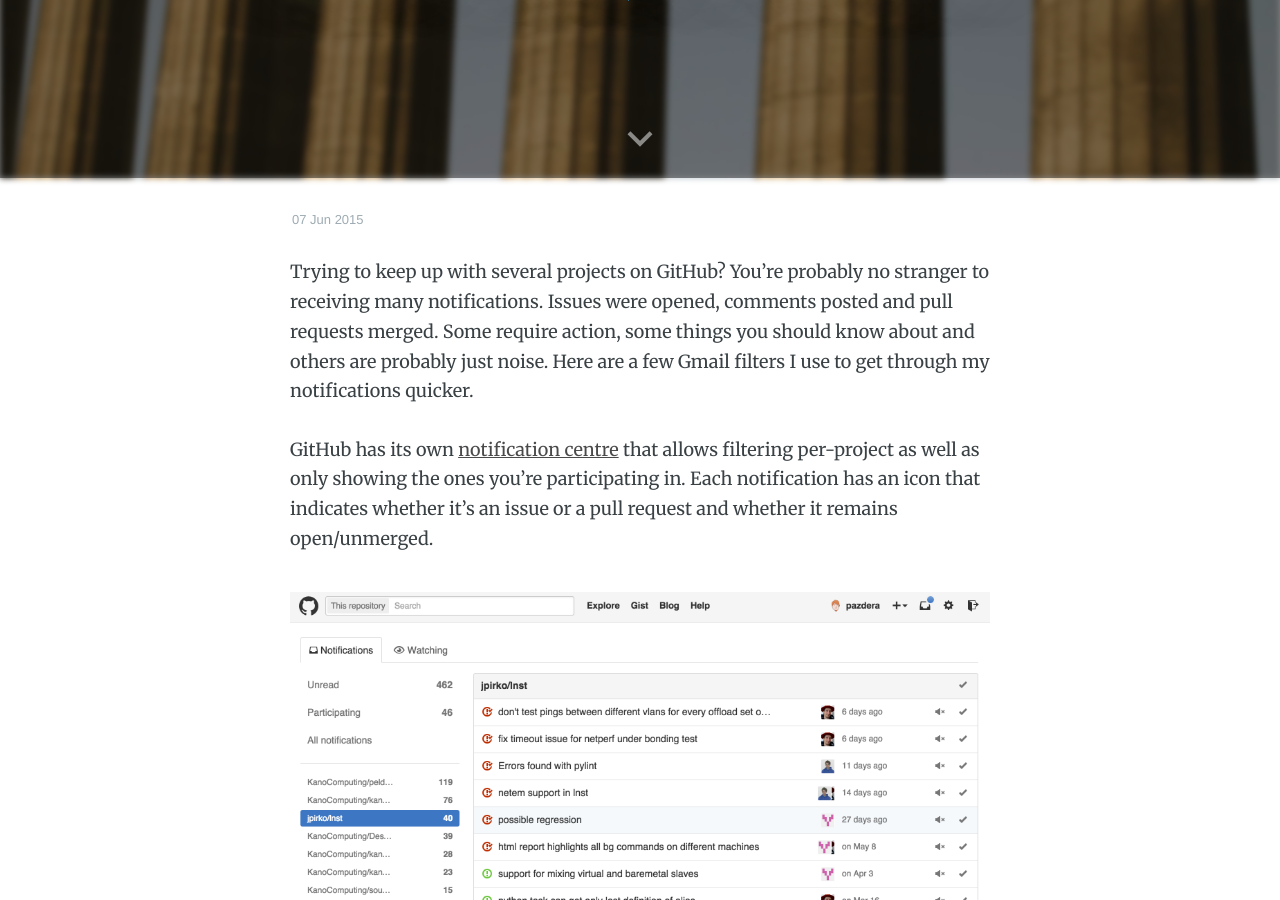
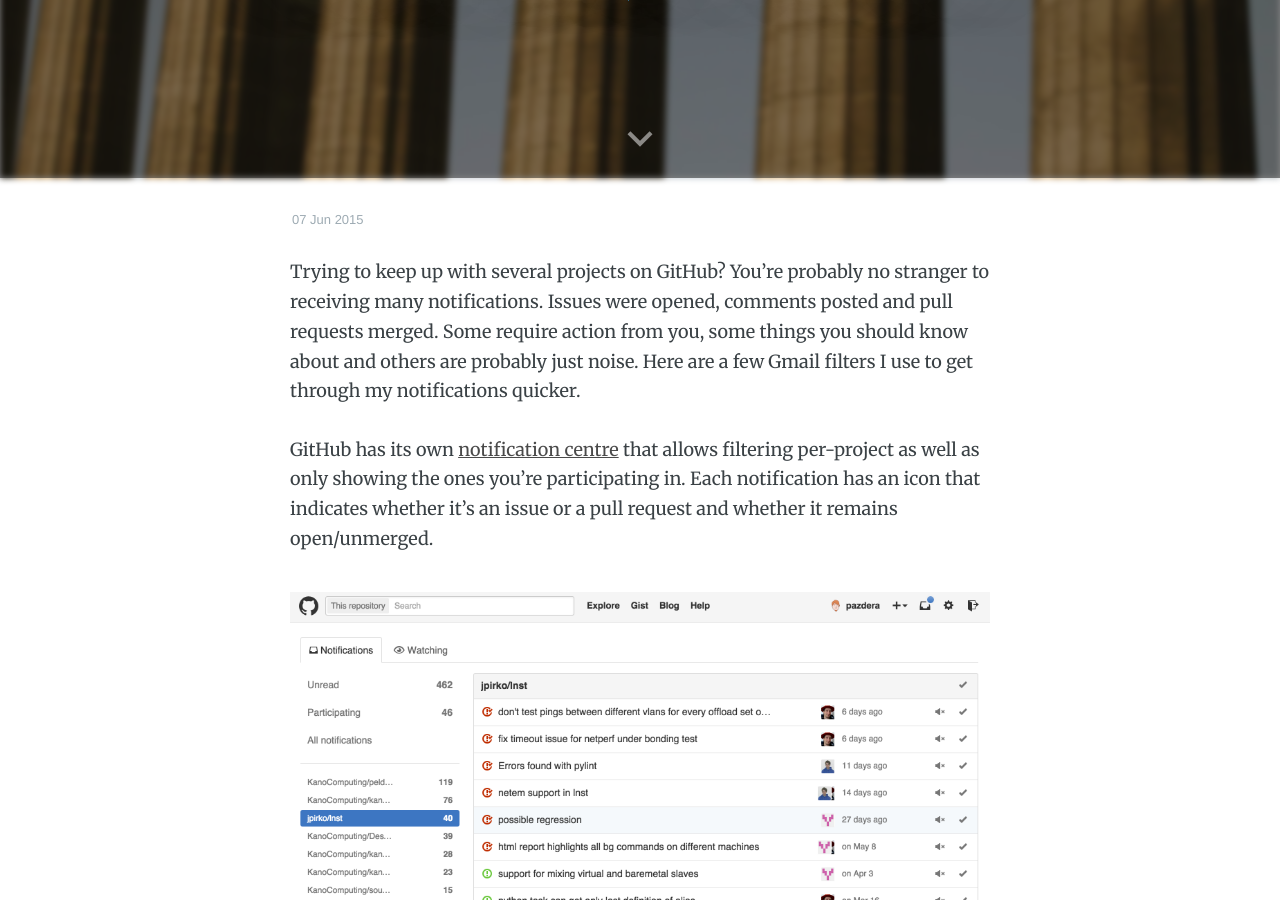
Before and after one commit to Ricardomol/pazdera.github.io, a Jekyll site: the page built from _posts/2015-06-07-5-useful-gmail-filters-for-github-users.md, in a window 1280 px wide and 900 px high, scrolled down 340 px. Built offline with Jekyll 4.4.1, drawn with Linux system fonts in a browser that asks for light colours; comment, search, counter and statistics services are not loaded; some of the changed text lies outside the part shown.

Commit message:
github-filters: Copy edits

```diff
--- a/_posts/2015-06-07-5-useful-gmail-filters-for-github-users.md
+++ b/_posts/2015-06-07-5-useful-gmail-filters-for-github-users.md
@@ -15,9 +15,9 @@
 
 Trying to keep up with several projects on GitHub? You're probably no stranger
 to receiving many notifications. Issues were opened, comments posted and pull
-requests merged. Some require action, some things you should know about and
-others are probably just noise. Here are a few Gmail filters I use to get
-through my notifications quicker.
+requests merged. Some require action from you, some things you should know
+about and others are probably just noise. Here are a few Gmail filters I use
+to get through my notifications quicker.
 
 GitHub has its own [notification centre](https://github.com/notifications
 "GitHub's notification centre") that allows filtering per-project as well as
```
Also changed, not shown: other parts of _posts/2015-06-07-5-useful-gmail-filters-for-github-users.md (+8 -9 lines).
